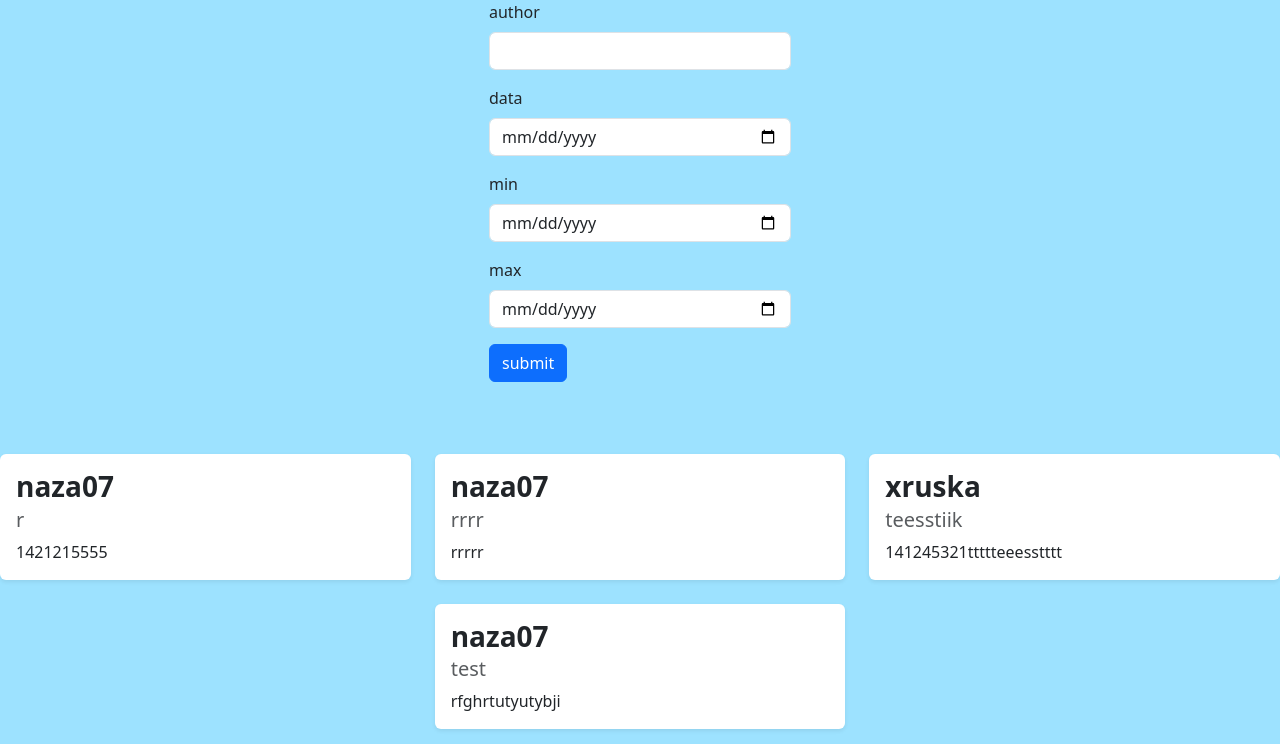
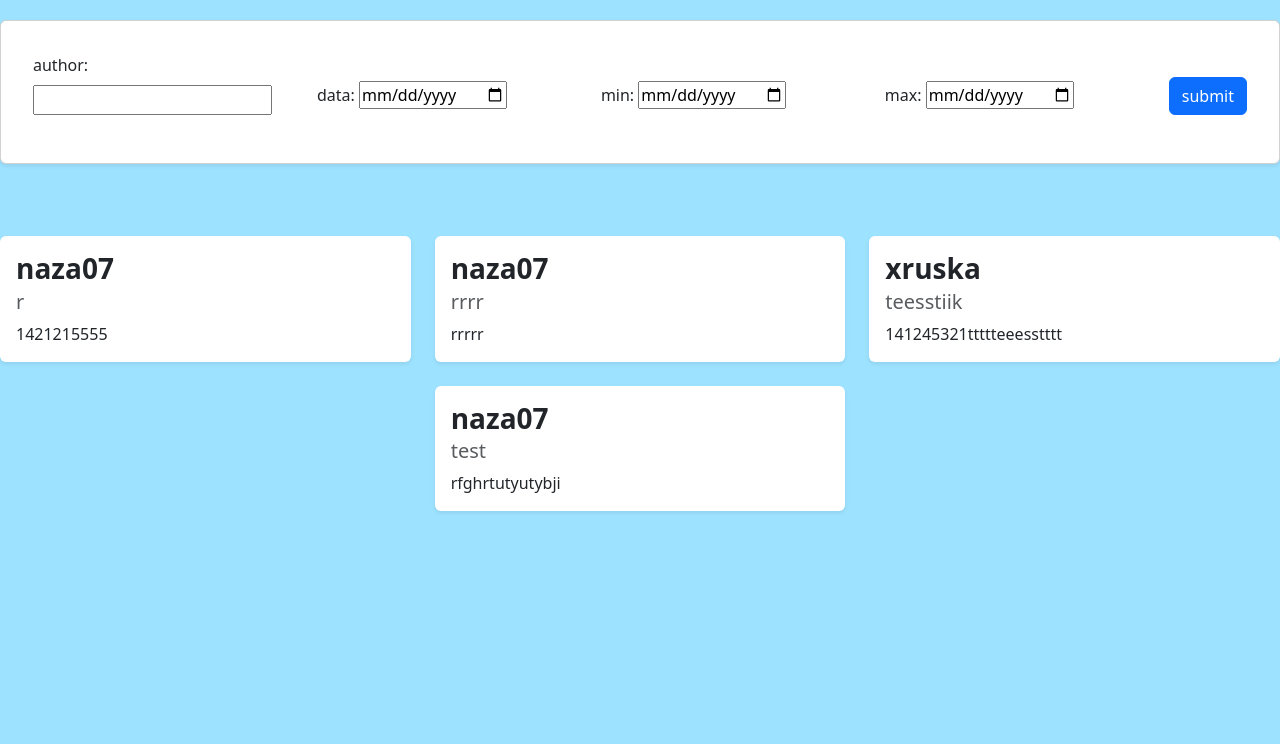
Before and after one commit to na07/Social-Network, a Django app: page /posts/ in a window 1280 px wide. Shown: the part 56-800 px from the top of the page. Run offline with Django 5.2, Linux system fonts and the light colour scheme; data comes from the database, SQL or seed files in the repository; some libraries are stand-ins or nearby versions.

Commit message:
filter update

```diff
--- a/social_network/forms.py
+++ b/social_network/forms.py
@@ -9,7 +9,7 @@ class CreatePost(forms.ModelForm):
 
 
 class Filter(forms.Form):
-    author = forms.CharField(label="author", required=False)
+    author = forms.CharField(label='author', required=False)
     created = forms.DateField(label='data', required=False, widget=forms.DateInput(attrs={"type": "date"}))
     date1 = forms.DateField(label='min', required=False, widget=forms.DateInput(attrs={"type": "date"}))
     date2 = forms.DateField(label='max', required=False, widget=forms.DateInput(attrs={"type": "date"}))
--- a/templates/sn/posts_page.html
+++ b/templates/sn/posts_page.html
@@ -7,14 +7,33 @@ background-color: #9de2ff;
 
 {% block content %}
 
-<form method="get">
-    <div class="row justify-content-center">
-        <div class="col-3">
-            {{form|crispy}}
-            <button class="btn btn-primary flex-grow-1 me-1" type="submit">submit</button>
+<div class="card shadow-sm p-3 mb-4 bg-white rounded" style="margin-top:20px;">
+  <div class="card-body">
+    <form method="get" class="mb-3">
+      <div class="row g-2 align-items-end">
+        <div class="col">
+          <label class="form-label">author:</label>
+          {{ form.author }}
         </div>
-    </div>
-</form>
+        <div class="col">
+          <label class="form-label">data:</label>
+          {{ form.created }}
+        </div>
+        <div class="col">
+          <label class="form-label">min:</label>
+          {{ form.date1 }}
+        </div>
+        <div class="col">
+          <label class="form-label">max:</label>
+          {{ form.date2 }}
+        </div>
+        <div class="col-auto">
+          <button class="btn btn-primary" type="submit">submit</button>
+        </div>
+      </div>
+    </form>
+  </div>
+</div>
 
 
 <div class="row justify-content-center mt-5 g-4">
```
